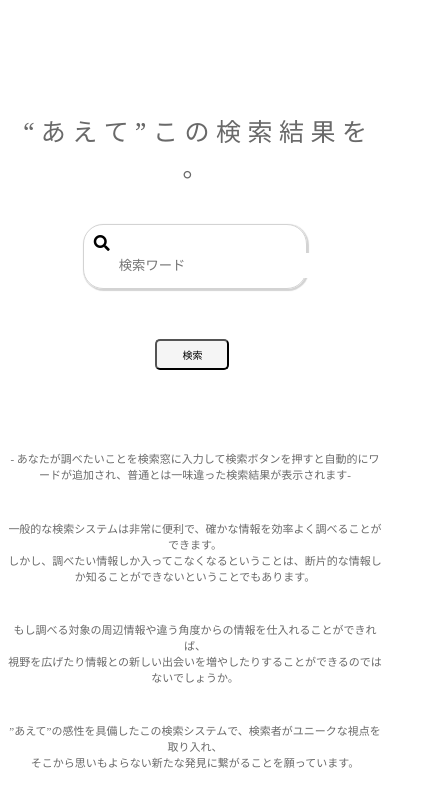
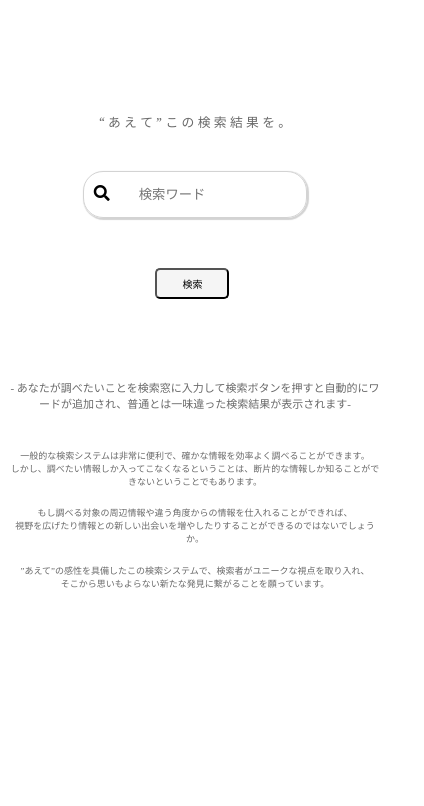
Before and after one commit to romu419/aete, a plain HTML site: page index.html in a window 390 px wide. Shown: the whole page, 424 px wide, since content can reach past the window. Drawn offline with Linux system fonts and the light colour scheme.

Commit message:
Update index.html

```diff
--- a/index.html
+++ b/index.html
@@ -7,7 +7,7 @@
   <meta charset="UTF-8">
   <title>aete-1.html</title>
   <style>
-    .title{margin-top:50px; text-align:center; color: dimgray; font-size: 25px; font-family: "YuMincho", "Yu Mincho", "Hiragino Mincho ProN", "serif";}
+	.title{margin-top:8%; text-align:center; color: dimgray; font-size: 25px; font-family: "YuMincho", "Yu Mincho", "Hiragino Mincho ProN", "serif";}
     .search{margin:30px auto; width:600px; padding:10px 5px;}
     .serch-box{border:1px solid lightgray; border-radius:20px; box-shadow:1px 1px 1px 1px lightgray; padding:10px;}
     .text{width:500px; margin-left:20px; border:none; padding: 5px;}
@@ -15,21 +15,24 @@
     .form-button{text-align: center;}
     .button{padding:6px 25px; border-radius:5px; background-color:whitesmoke; font-size:10px; margin-top:50px; margin-bottom: 20px}
     .description{margin: 0 auto; width:100%; margin-top: 50px; word-break: break-word; text-align: center;}
-    .howto{margin-bottom: 30px; color: dimgray; font-family: "YuGothic", "Yu Gothic medium", "Hiragino Sans", "Meiryo", "sans-serif"}
+    .howto1{margin-bottom: 40px; color: dimgray; font-family: "YuGothic", "Yu Gothic medium", "Hiragino Sans", "Meiryo", "sans-serif"}
+	.howto2{margin-bottom: 30px; color: dimgray; font-size:13px; font-family: "YuGothic", "Yu Gothic medium", "Hiragino Sans", "Meiryo", "sans-serif"}
 
-    @media(max-width:1000px){
-      .title{margin-top: 30%; text-align:center; color: dimgray; font-size: 25px; font-family: "YuMincho", "Yu Mincho", "Hiragino Mincho ProN", "serif";}
+    @media(max-width:750px){
+      .title{margin-top: 30%; text-align:center; color: dimgray; font-size: 80%; font-family: "YuMincho", "Yu Mincho", "Hiragino Mincho ProN", "serif";}
       .search{margin:30px auto; width: 60%; padding:10px 5px;}
       .serch-box{border:1px solid lightgray; border-radius:20px; box-shadow:1px 1px 1px 1px lightgray; padding:10px;}
-      .text{width:300px; margin-left:20px; border:none; padding: 5px;}
+      .text{width:60%; margin-left:20px; border:none; padding: 5px;}
       .text:focus{outline: none;}
       .form-button{text-align: center;}
       .button{padding:6px 25px; margin-right:5px; border-radius:5px; background-color:whitesmoke; font-size:10px; margin-top:50px; margin-bottom: 20px}
       .description{margin: 0 auto; width:100%; margin-top: 50px; word-break: break-word;}
-      .howto{margin-bottom: 10%; color: dimgray; font-family: "YuGothic", "Yu Gothic medium", "Hiragino Sans", "Meiryo", "sans-serif"; font-size:11px;}
+      .howto1{margin-bottom: 10%; color: dimgray; font-family: "YuGothic", "Yu Gothic medium", "Hiragino Sans", "Meiryo", "sans-serif"; font-size:11px;}
+	  .howto2{margin-bottom: 5%; color: dimgray; font-family: "YuGothic", "Yu Gothic medium", "Hiragino Sans", "Meiryo", "sans-serif"; font-size:9px;}
     }
   </style>
   <body>
+   <div class="main">
     <div class="title">“ あ え て ” こ の 検 索 結 果 を 。</div>
     <div class="search">
       <form action="https://www.google.com/search" id="form" method="GET" onsubmit="return check()">
@@ -43,20 +46,21 @@
       </form>
     </div>
     <div class="description">
-      <div class="howto">
+      <div class="howto1">
         <a>- あなたが調べたいことを検索窓に入力して検索ボタンを押すと自動的にワードが追加され、普通とは一味違った検索結果が表示されます-</a>
       </div>
-      <div class="howto">
+      <div class="howto2">
         <a>一般的な検索システムは非常に便利で、確かな情報を効率よく調べることができます。<br />
         しかし、調べたい情報しか入ってこなくなるということは、断片的な情報しか知ることができないということでもあります。</a><br />
       </div>
-      <div class="howto">
+      <div class="howto2">
           <a>もし調べる対象の周辺情報や違う角度からの情報を仕入れることができれば、<br />
           視野を広げたり情報との新しい出会いを増やしたりすることができるのではないでしょうか。</a><br />
       </div>
-      <div class="howto">
+      <div class="howto2">
         <a>”あえて”の感性を具備したこの検索システムで、検索者がユニークな視点を取り入れ、<br />
         そこから思いもよらない新たな発見に繋がることを願っています。</a><br />
       </div>
+	</div>
   </body>
 </html>
```
